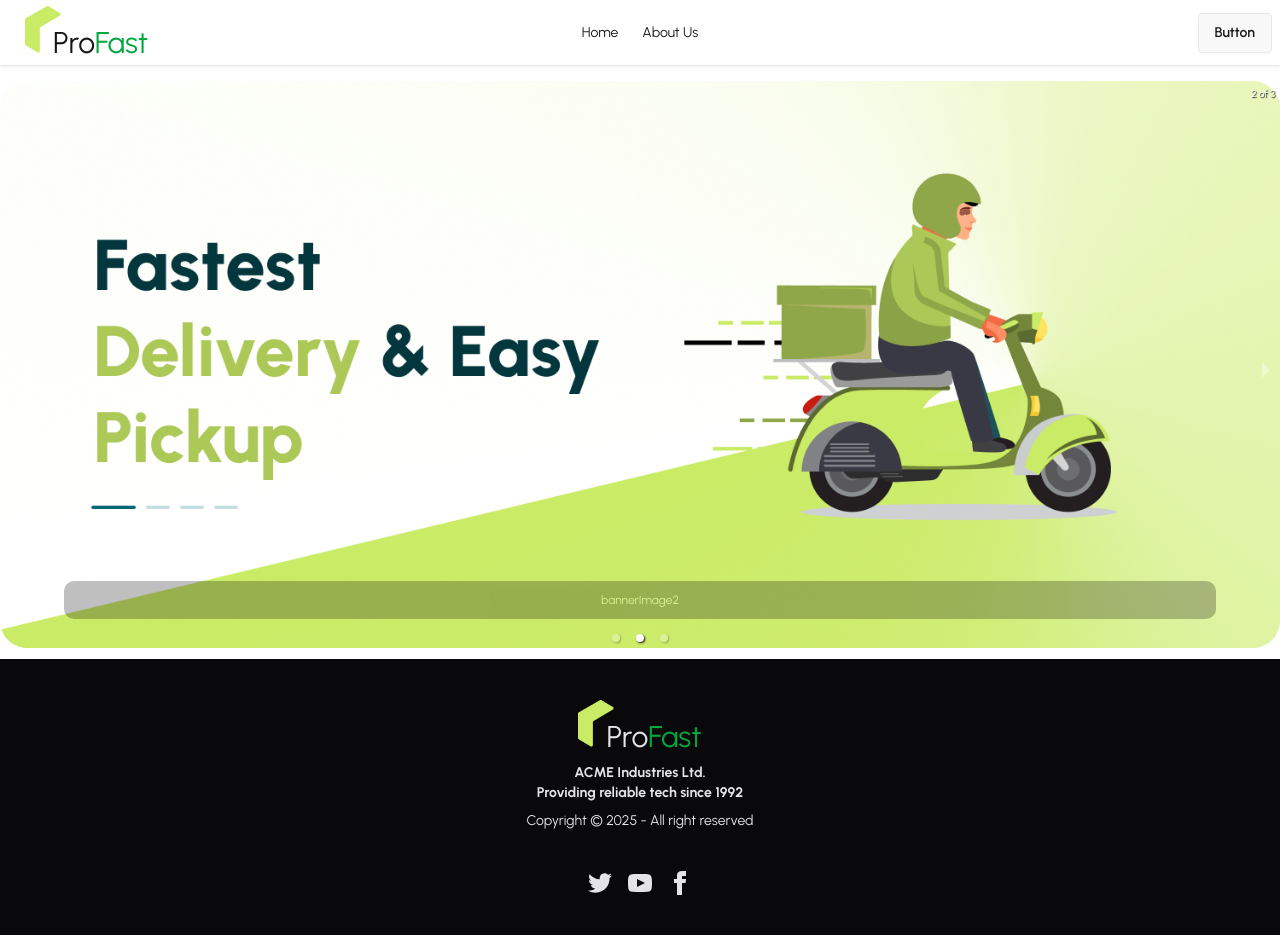
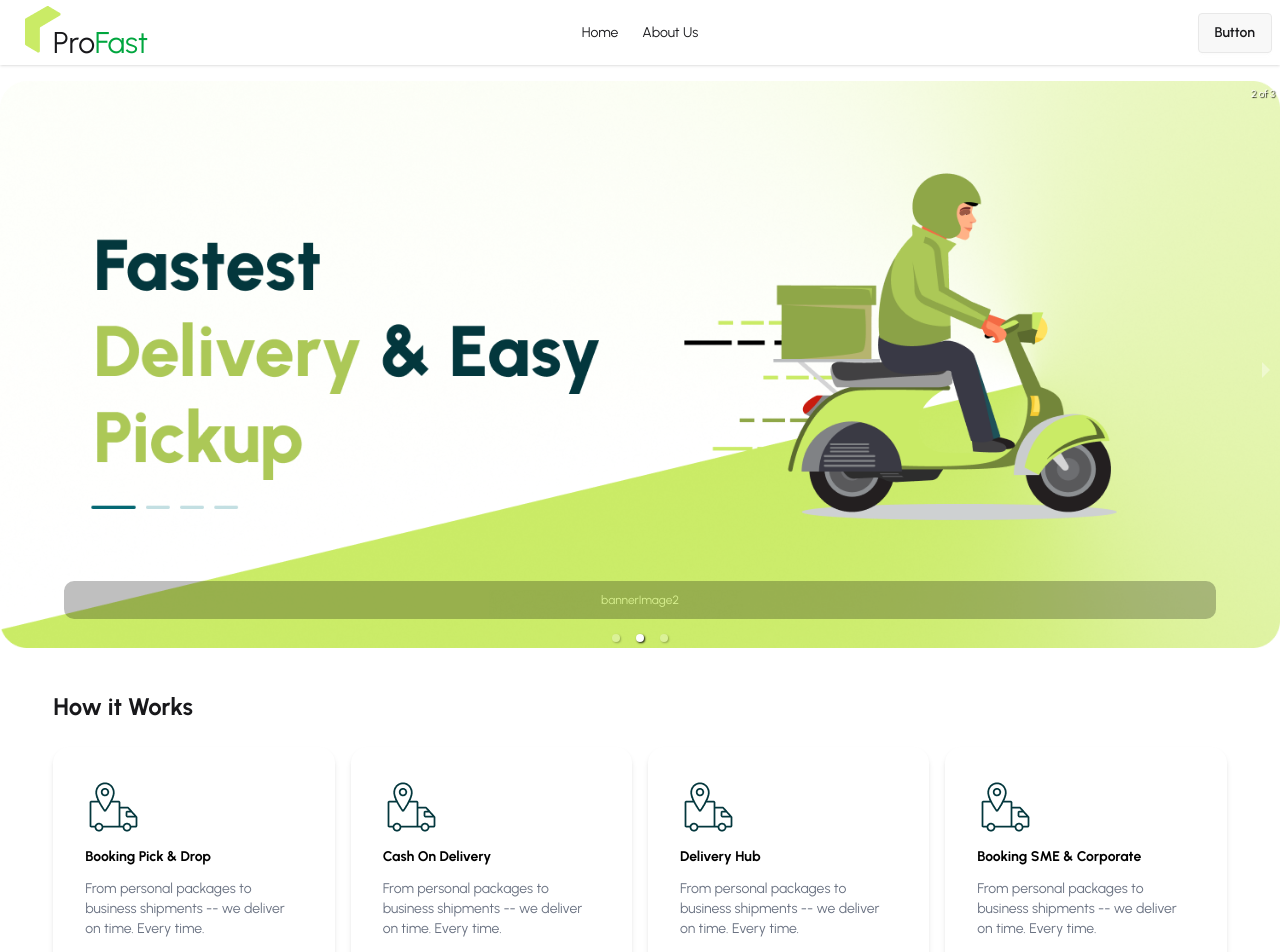
Before and after one commit to nahidkhan31/zap-shift-client, a React (Vite) app: page / in a window 1280 px wide. Shown: the top 952 px of the page. Built offline with nearby package versions, Linux system fonts and the light colour scheme.

Commit message:
added banner2

```diff
--- /dev/null
+++ b/public/booking.json
@@ -0,0 +1,22 @@
+[
+  {
+    "id": 1,
+    "name": "Booking Pick & Drop",
+    "description": "From personal packages to business shipments -- we deliver on time. Every time."
+  },
+  {
+    "id": 2,
+    "name": "Cash On Delivery",
+    "description": "From personal packages to business shipments -- we deliver on time. Every time."
+  },
+  {
+    "id": 3,
+    "name": "Delivery Hub",
+    "description": "From personal packages to business shipments -- we deliver on time. Every time."
+  },
+  {
+    "id": 4,
+    "name": "Booking SME & Corporate",
+    "description": "From personal packages to business shipments -- we deliver on time. Every time."
+  }
+]
--- /dev/null
+++ b/src/pages/Home/Banner2/Banner2.jsx
@@ -0,0 +1,24 @@
+import React, { useEffect, useState } from "react";
+import Banner2Card from "./Banner2Card";
+
+const Banner2 = () => {
+  const [booking, setBooking] = useState([]);
+  useEffect(() => {
+    fetch("/booking.json")
+      .then((res) => res.json())
+      .then((data) => setBooking(data));
+  }, []);
+
+  return (
+    <div className="w-11/12 mx-auto font-bold text-2xl mt-8">
+      <h1 className="font-bold">How it Works</h1>
+      <div className="grid gap-4 grid-cols-1 md:grid-cols-2 lg:grid-cols-4 mt-4">
+        {booking.map((book) => (
+          <Banner2Card key={book.id} book={book}></Banner2Card>
+        ))}
+      </div>
+    </div>
+  );
+};
+
+export default Banner2;
--- /dev/null
+++ b/src/pages/Home/Banner2/Banner2Card.jsx
@@ -0,0 +1,18 @@
+import React from "react";
+import logo from "../../../assets/bookingIcon.png";
+
+const Banner2Card = ({ book }) => {
+  //   console.log(book);
+  const { name, description } = book;
+  return (
+    <div data-aos="fade-down-left" className="mt-2">
+      <div className="grid grid-cols-1 gap-3 shadow-md bg-white text-black p-8 rounded-2xl hover:bg-green-300">
+        <img src={logo} alt="" />
+        <h1 className="text-sm">{name}</h1>
+        <p className="font-normal text-sm text-gray-500">{description}</p>
+      </div>
+    </div>
+  );
+};
+
+export default Banner2Card;
--- a/src/pages/Home/Home/Home.jsx
+++ b/src/pages/Home/Home/Home.jsx
@@ -1,10 +1,12 @@
 import React from "react";
 import Banner from "../Banner/Banner";
+import Banner2 from "../Banner2/Banner2";
 
 const Home = () => {
   return (
     <div>
       <Banner></Banner>
+      <Banner2></Banner2>
     </div>
   );
 };
```
